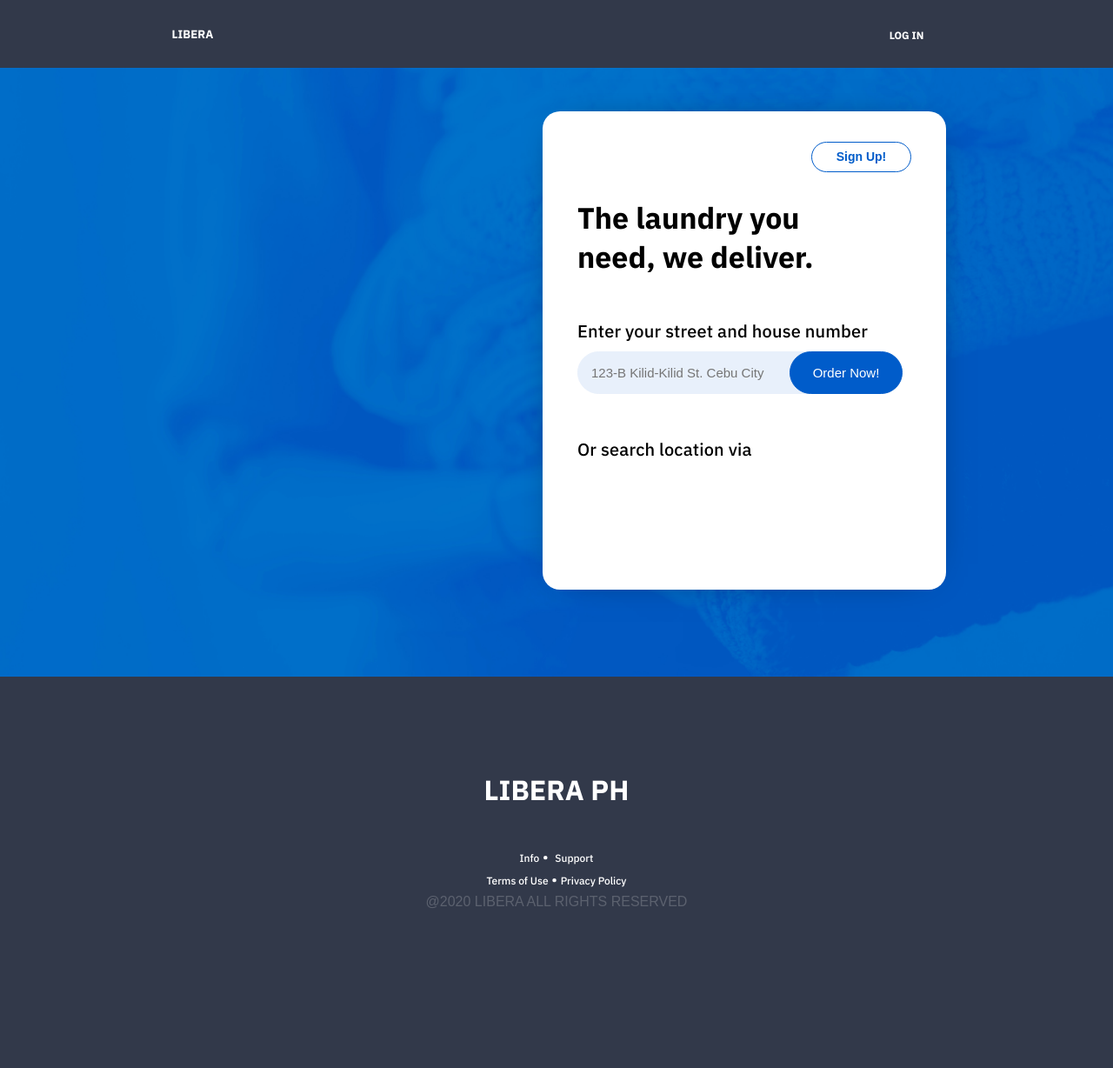
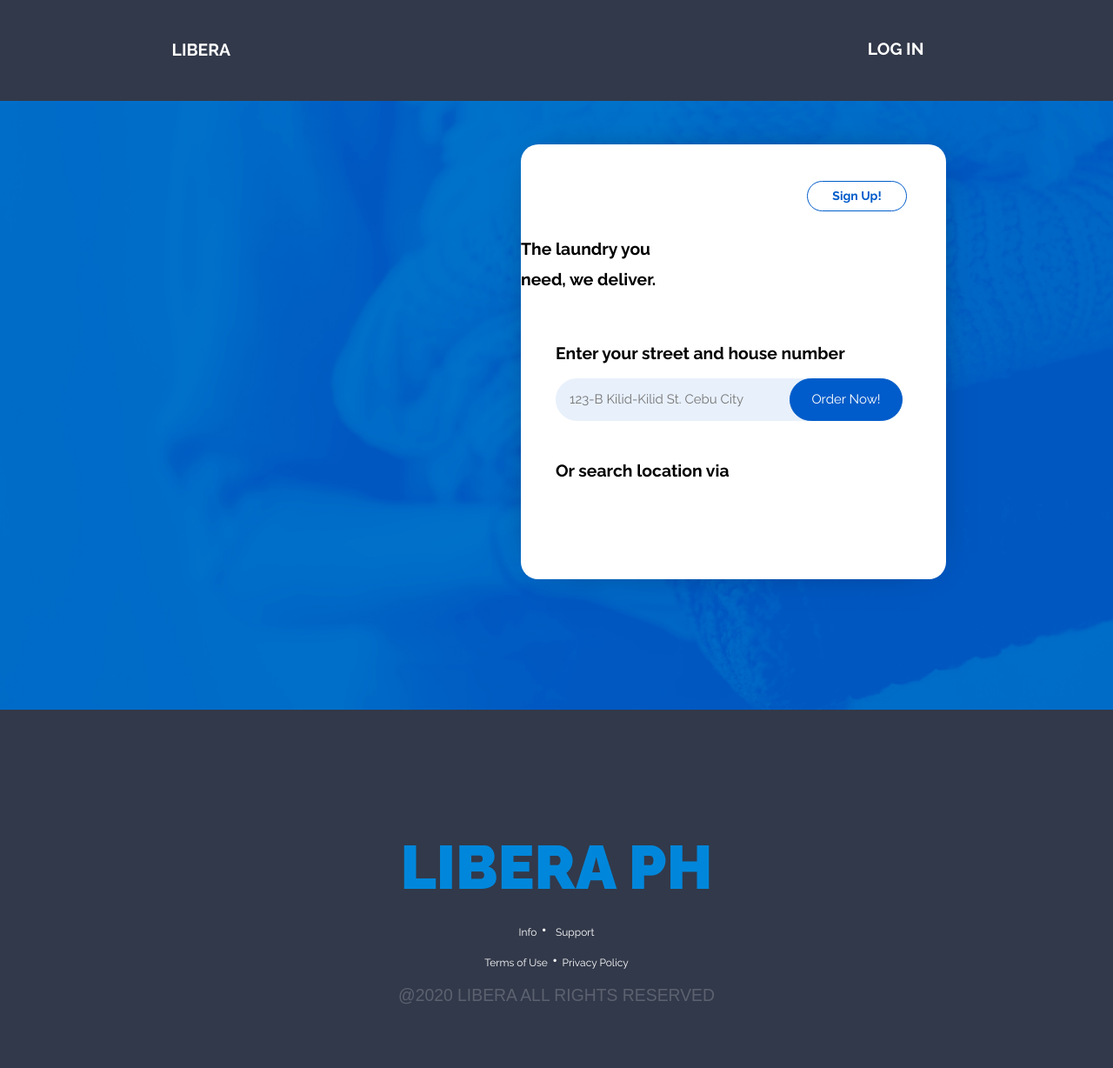
Before and after one commit to teddzyb/libera, a PHP site: page /indexWithPHP.php in a window 1280 px wide. Shown: the whole page at 87% size. Before the commit the page ends 1044 px from the top, so only its background shows below. Run offline with PHP 8.4, Linux system fonts and the light colour scheme; some libraries are stand-ins or nearby versions.

Commit message:
Add files via upload

```diff
--- a/index.css
+++ b/index.css
@@ -1,10 +1,9 @@
-@import url('https://fonts.googleapis.com/css2?family=IBM+Plex+Sans:wght@500;700&display=swap');
-//font-family: 'IBM Plex Sans', sans-serif;
+@import url('https://fonts.googleapis.com/css2?family=Raleway:wght@400;600;700;800;900&display=swap');
 
 * {
-  box-sizing: border-box;
-  padding: 0;
-  margin: 0;
+  font-family: 'Raleway', sans-serif;
+  font-size: 1.1rem;
+  line-height: 2rem;
 }
 
 html {
@@ -17,50 +16,16 @@
 body {
   padding: 0;
   margin: 0;
-  font-family: 'IBM Plex Sans', sans-serif;
   color: black;
 }
 
-p {
-  font-style: normal;
-  font-weight: normal;
-  font-size: 20px;
-  line-height: 138%;
-  /* or 28px */
-  letter-spacing: 0.0075em;
-}
-
-h1 {
-  font-style: normal;
-  font-weight: bold;
-  font-size: 96px;
-  line-height: 125%;
-  /* identical to box height, or 120px */
-  letter-spacing: -0.015em;
+hr {
+  opacity: 30%;
 }
 
 h2 {
-  font-style: normal;
-  font-weight: bold;
-  font-size: 60px;
-  line-height: 133%;
-  /* identical to box height, or 80px */
-  letter-spacing: -0.01em;
-}
-
-h3 {
-  font-style: normal;
-  font-weight: bold;
-  font-size: 48px;
-  line-height: 133%;
-  /* identical to box height, or 64px */
-  letter-spacing: -0.005em;
-}
-
-h4 {
-  font-style: normal;
-  font-size: 34px;
-  line-height: 130%;
+  font-weight: 800;
+  font-size: 2rem;
 }
 
 input:focus {
@@ -94,19 +59,19 @@
 .floating-div {
   width: 100%;
   margin-top  : 50px;
-  height: 550px;
+  height: 500px;
   border-radius: 20px;
   background-color: white;
   box-shadow: 0px 0px 45px -30px rgba(0,0,0,1);
 }
 
 .signup {
-  padding-top: 35px;
+  padding-top: 40px;
   text-align: right;
 }
 
 .signup button {
-  margin-right: 40px;
+  margin-right: 45px;
   width: 115px;
   height: 35px;
   border-radius: 20px;
@@ -125,23 +90,25 @@
   cursor: pointer;
 }
 
-.floating-div h4 {
+.floating-div h2 {
   margin-bottom: 0;
   margin-top: 30px;
 }
 
-.floating-div h4, p, input {
+.floating-div h2, p, input {
     margin-left: 40px;
 }
 
 .floating-div-p1 {
   margin-top: 50px;
   margin-bottom: 10px;
+  font-weight: bold;
 }
 
 .floating-div-p2 {
-  margin-top: 50px;
+  margin-top: 40px;
   margin-bottom: 10px;
+  font-weight: bold;
 }
 
 #input {
@@ -149,7 +116,7 @@
 }
 
 #address {
-  width: 275px;
+  width: 300px;
   height: 45px;
   background-color: #E8F0FB;
   border-radius: 30px;
@@ -188,12 +155,18 @@
 }
 
 #icon2 {
-  padding-left: 4px;
+  padding-bottom: 4px;
 }
 
 #GPS, #Maps {
   display: inline-block;
   vertical-align: text-bottom;
+  margin: 0 0 15px 0;
+}
+
+#GPS:hover, #Maps:hover {
+  color: #005CCA;
+  cursor: pointer;
 }
 
 
@@ -215,8 +188,19 @@
 }
 
 .logo {
+  font-weight: 900;
+  font-size: 2rem;
   color: white;
   margin-left: 15%;
+  display: flex;
+  flex-direction: column;
+  justify-content: center;
+}
+
+.logo a {
+  font-weight: 900;
+  font-size: 2rem;
+  color: white;
 }
 
 li, a {
@@ -241,10 +225,8 @@
 
 footer {
   background-color: #32394A;
-  display: flex;
-  justify-content: center;
-  align_content: center;
   padding: 5%;
+
 }
 
 .footmain {
@@ -257,9 +239,28 @@
   color: white;
   opacity: 20%;
   font-family: arial;
-  line-height: 1.5rem;
+  line-height: 2.2rem;
 }
 
 #foot_logo {
-  font-size: 2rem;
+  font-size: 4rem;
+  font-weight: 900;
+  color: #0087DB;
+  margin: 100px 15% 40px 15%;
+  text-align: center;
 }
+
+::-webkit-scrollbar {
+  height: 6px;
+  width: 4px;
+}
+
+::-webkit-scrollbar-track {
+  background: #f2F2F2;
+  border-radius: 10px;
+}
+
+::-webkit-scrollbar-thumb {
+  background: #0087DB;
+  border-radius: 10px;
+}
```
Also changed, not shown: index.html (+4 -4 lines).
